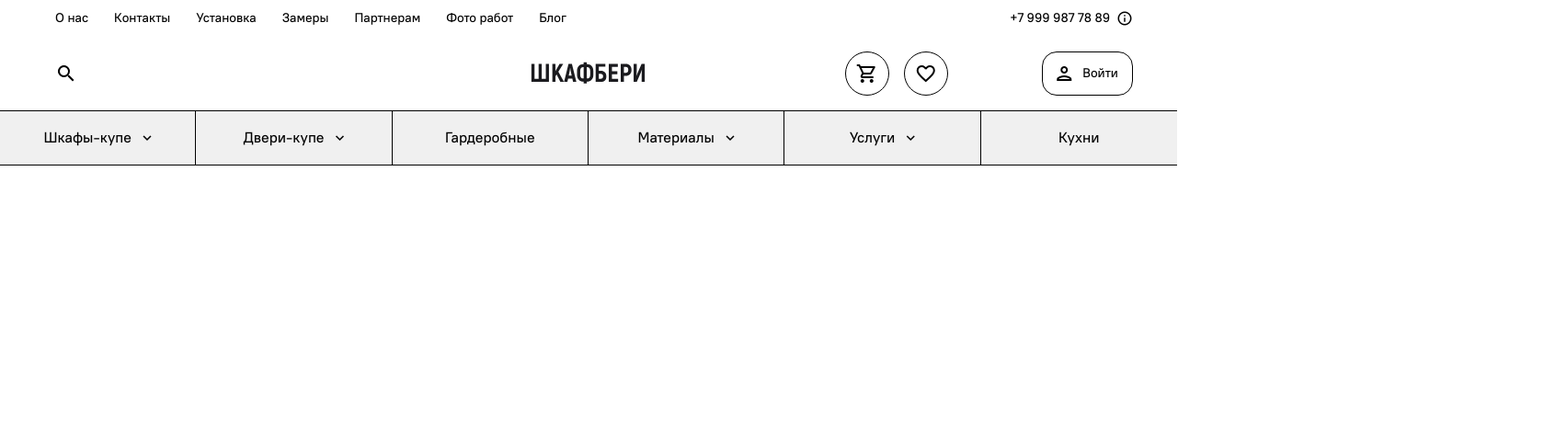
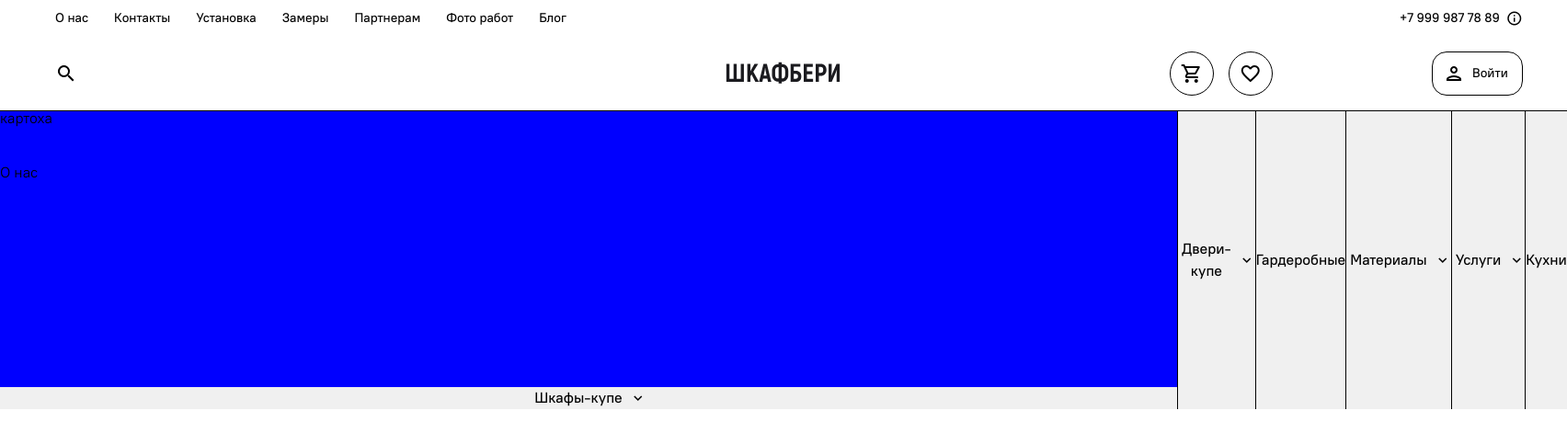
Before and after one commit to PoBidauGustang/Shkafbery, a Vue app in the folder online_store/shop-vue/: page /#/about in a window 1280 px wide. Shown: the top 484 px of the page at 92% size, 1704 px wide, since content can reach past the window. Built offline with nearby package versions, Linux system fonts and the light colour scheme.

Commit message:
feat(vue-shop): add some more components

```diff
--- /dev/null
+++ b/online_store/shop-vue/src/components/BaseMegaMenu.vue
@@ -0,0 +1,17 @@
+<template>
+  <div class="potato">картоха</div>
+</template>
+
+<script>
+export default {
+    // components: {BaseMegaMenu},
+}
+</script>
+
+<style>
+    .potato {
+        background-color: blue;
+        width: 100vw;
+        height: 300px;
+    }
+</style>
--- a/online_store/shop-vue/src/components/TheHeader.vue
+++ b/online_store/shop-vue/src/components/TheHeader.vue
@@ -4,25 +4,25 @@
       <div class="header_top">
         <ul class="top_menu">
           <li class="top_menu_input">
-            <a class="top_menu_link" href="/">О нас</a>
+            <router-link class="top_menu_link" to="/about">О нас</router-link>
           </li>
           <li class="top_menu_input">
-            <a class="top_menu_link" href="/">Контакты</a>
+            <router-link class="top_menu_link" to="/contacts">Контакты</router-link>
           </li>
           <li class="top_menu_input">
-            <a class="top_menu_link" href="/">Установка</a>
+            <router-link class="top_menu_link" to="/services">Установка</router-link>
           </li>
           <li class="top_menu_input">
-            <a class="top_menu_link" href="/">Замеры</a>
+            <router-link class="top_menu_link" to="/services">Замеры</router-link>
           </li>
           <li class="top_menu_input">
-            <a class="top_menu_link" href="/">Партнерам</a>
+            <router-link class="top_menu_link" to="/partners">Партнерам</router-link>
           </li>
           <li class="top_menu_input">
-            <a class="top_menu_link" href="/">Фото работ</a>
+            <router-link class="top_menu_link" to="/photos">Фото работ</router-link>
           </li>
           <li class="top_menu_input">
-            <a class="top_menu_link" href="/">Блог</a>
+            <router-link class="top_menu_link" to="/posts">Блог</router-link>
           </li>
         </ul>
         <div class="phone">
@@ -46,22 +46,23 @@
         <div class="header_bottom">
         <ul class="bottom_menu">
           <li class="bottom_menu_input">
-            <a class="bottom_menu_link" href="/"><span class="btm_link">Шкафы-купе</span><span class="icon_wrapper"><span class="material-icons-outlined md-18">expand_more</span></span></a>
+            <base-mega-menu/>
+            <a class="bottom_menu_link" @click="say"><span class="btm_link">Шкафы-купе</span><span class="icon_wrapper"><span class="material-icons-outlined md-18">expand_more</span></span></a>
           </li>
           <li class="bottom_menu_input">
-            <a class="bottom_menu_link" href="/"><span class="btm_link">Двери-купе</span><span class="icon_wrapper"><span class="material-icons-outlined md-18">expand_more</span></span></a>
+              <router-link class="bottom_menu_link" to="/closet"><span class="btm_link">Двери-купе</span><span class="icon_wrapper"><span class="material-icons-outlined md-18">expand_more</span></span></router-link>
           </li>
           <li class="bottom_menu_input">
-            <a class="bottom_menu_link" href="/">Гардеробные</a>
+              <router-link class="bottom_menu_link" to="/wardrobe">Гардеробные</router-link>
           </li>
           <li class="bottom_menu_input">
-            <a class="bottom_menu_link" href="/"><span class="btm_link">Материалы</span><span class="icon_wrapper"><span class="material-icons-outlined md-18">expand_more</span></span></a>
+              <router-link class="bottom_menu_link" to="/materials"><span class="btm_link">Материалы</span><span class="icon_wrapper"><span class="material-icons-outlined md-18">expand_more</span></span></router-link>
           </li>
           <li class="bottom_menu_input">
-            <a class="bottom_menu_link" href="/"><span class="btm_link">Услуги</span><span class="icon_wrapper"><span class="material-icons-outlined md-18">expand_more</span></span></a>
+              <router-link class="bottom_menu_link" to="/services"><span class="btm_link">Услуги</span><span class="icon_wrapper"><span class="material-icons-outlined md-18">expand_more</span></span></router-link>
           </li>
           <li class="bottom_menu_input">
-            <a class="bottom_menu_link" href="/">Кухни</a>
+              <router-link class="bottom_menu_link" to="/kitchen">Кухни</router-link>
           </li>
         </ul>
       </div>
@@ -70,9 +71,13 @@
 </template>
 
 <script>
+  import BaseMegaMenu from './BaseMegaMenu';
   export default {
-        name: "Nav",
-        components: {
+    components: {BaseMegaMenu},
+    methods: {
+      say() {
+        alert('message')
+      }
     },
   }
 </script>
--- a/online_store/shop-vue/src/router/index.js
+++ b/online_store/shop-vue/src/router/index.js
@@ -7,10 +7,22 @@ const routes = [{
         component: HomePage,
     },
     {
+        path: "/about",
+        name: "about",
+        component: () =>
+            import ("../views/AboutPage.vue"),
+    },
+    {
         path: "/contacts",
-        name: "ContactPage",
+        name: "contacs",
         component: () =>
             import ("../views/ContactPage.vue"),
+    },
+    {
+        path: "/photos",
+        name: "photos",
+        component: () =>
+            import ("../views/PhotosPage.vue"),
     },
     {
         path: "/partners",
@@ -26,7 +38,7 @@ const routes = [{
     },
     {
         path: "/posts",
-        name: "Blog Posts",
+        name: "BlogPosts",
         component: () =>
             import ("../views/PostsPage.vue"),
     },
--- /dev/null
+++ b/online_store/shop-vue/src/views/AboutPage.vue
@@ -0,0 +1,5 @@
+<template>
+  <div>
+    <h1>О нас</h1>
+  </div>
+</template>
--- /dev/null
+++ b/online_store/shop-vue/src/views/PhotosPage.vue
@@ -0,0 +1,5 @@
+<template>
+  <div>
+    <h1>Фото работ</h1>
+  </div>
+</template>
```
Also changed, not shown: online_store/shop-vue/src/App.vue (+4 -4 lines). Lines whose indentation alone changed are shown as unchanged.
